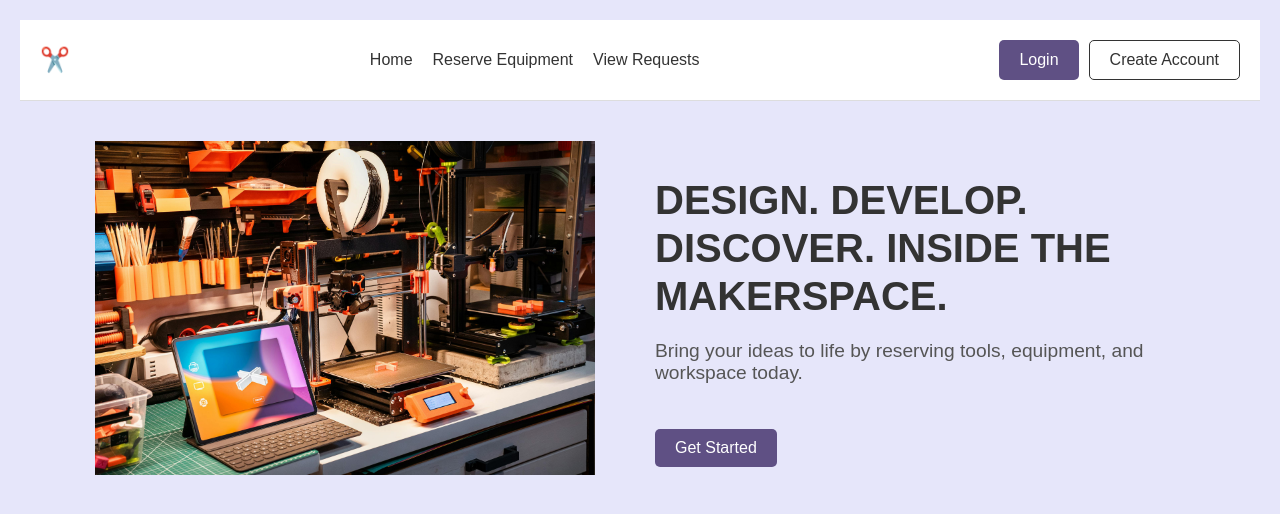
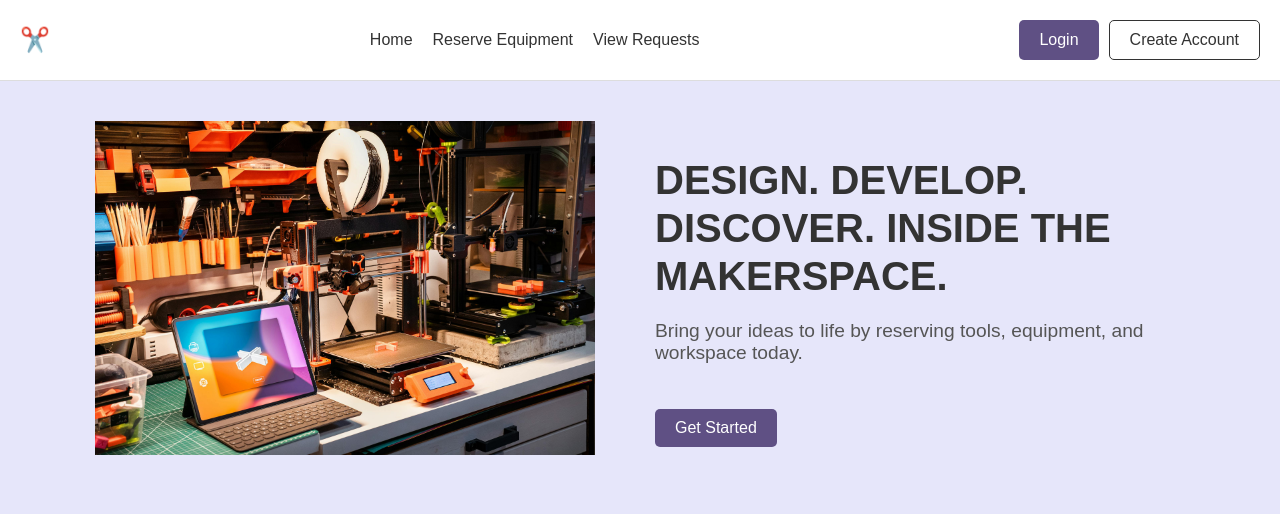
Before and after one commit to prempreetbrar/Makerspace-Management-Portal, a React (Vite) app in the folder frontend/: page / in a window 1280 px wide. Shown: the top 514 px of the page. Built offline with nearby package versions, Linux system fonts and the light colour scheme.

Commit message:
[breaking] remove padding from navbar and main container

```diff
--- a/frontend/src/styles/landing/local.css
+++ b/frontend/src/styles/landing/local.css
@@ -2,6 +2,9 @@
  * Put styles for the landing page in here
  * Do not put component styles in this file
  */
+.container {
+    background-color: #e6e6fa;
+}
 
 .content {
     display: flex;
--- a/frontend/src/styles/main_container.css
+++ b/frontend/src/styles/main_container.css
@@ -5,7 +5,7 @@
     flex-direction: column;
     justify-content: start;
     align-items: center;
-  padding: 20px;
+    padding: 0px;
     width: 100%;
     min-height: 100vh;
     margin: 0 auto;
```
Lines whose indentation alone changed are shown as unchanged.
